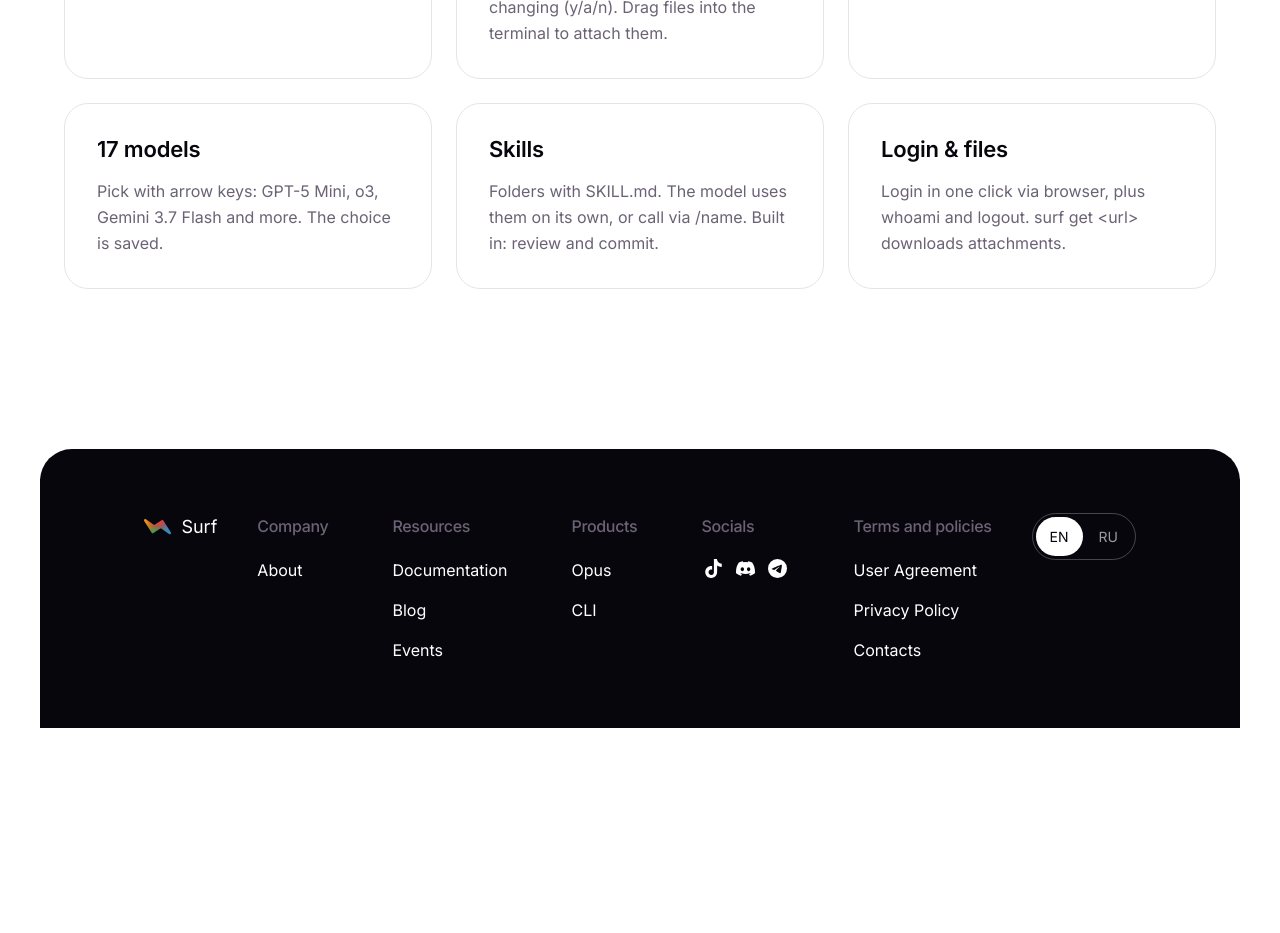
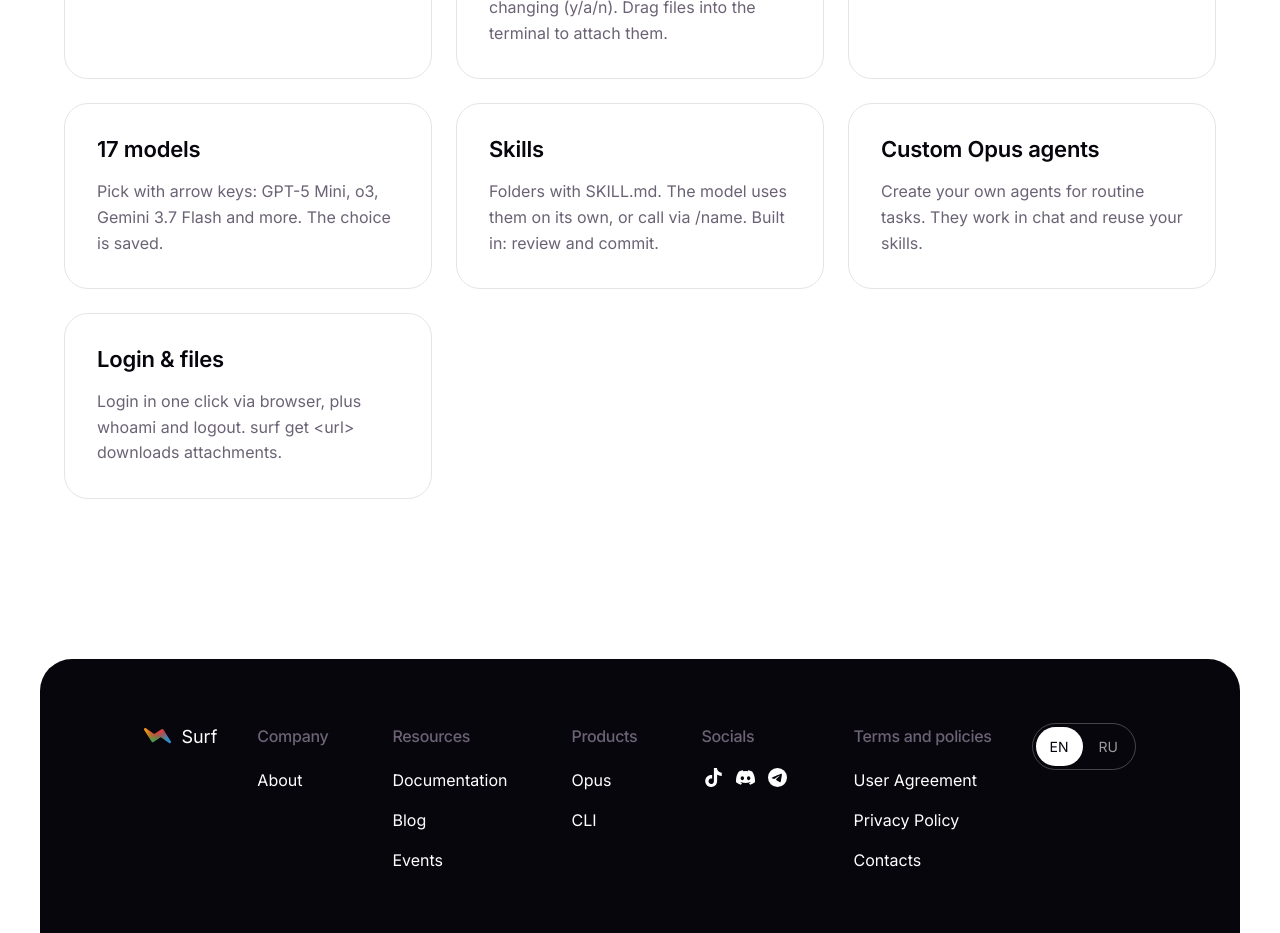
Before and after one commit to LaywoodDev/Surf-Landing, a React (Vite) app: page /cli in a window 1280 px wide. Shown: the part 1300-2233 px from the top of the page. Before the commit the page ends 2028 px from the top, so only its background shows below. Built offline with nearby package versions, Linux system fonts and the light colour scheme; no server answers.

Commit message:
Add Custom Opus agents card to CLI page

```diff
--- a/src/pages/Cli.tsx
+++ b/src/pages/Cli.tsx
@@ -45,6 +45,13 @@
       text: t(
         'Folders with SKILL.md. The model uses them on its own, or call via /name. Built in: review and commit.',
         'Папки с SKILL.md. Модель использует их сама, вручную — через /имя. Встроены: review и commit.'
+      ),
+    },
+    {
+      title: t('Custom Opus agents', 'Custom Opus agents'),
+      text: t(
+        'Create your own agents for routine tasks. They work in chat and reuse your skills.',
+        'Создавайте своих агентов под рутинные задачи. Работают прямо в чате и используют ваши скиллы.'
       ),
     },
     {
```
